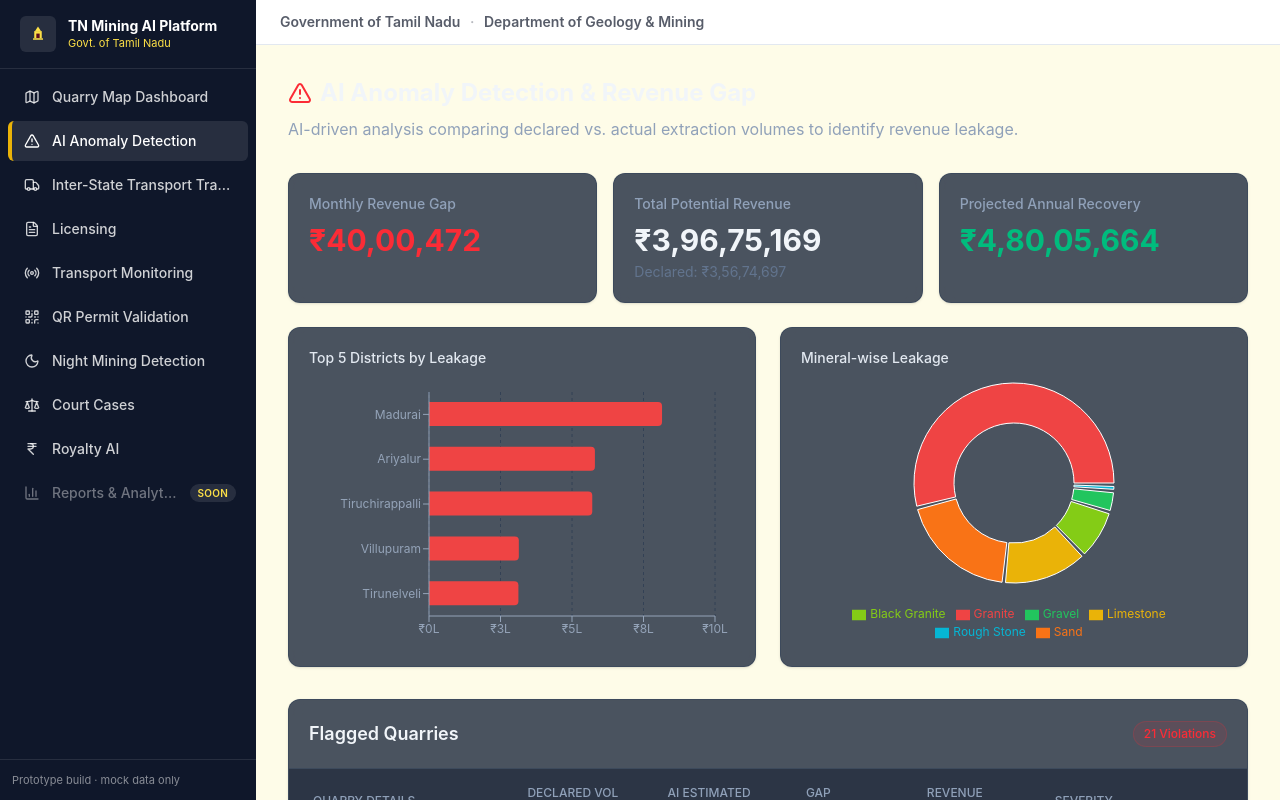
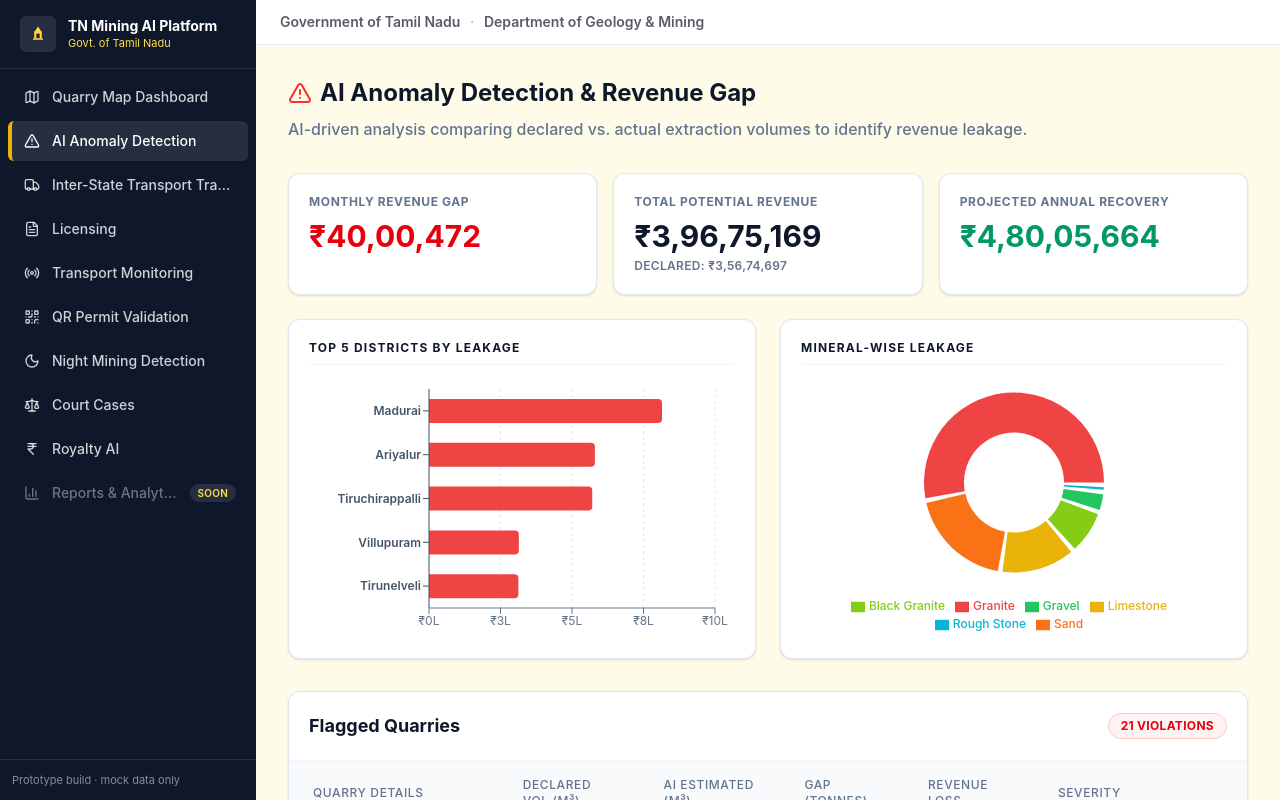
Before and after one commit to balajikarthik2004/tn_mining, a React (Vite) app: page /anomaly-detection in a window 1280 px wide. Built offline with nearby package versions, Linux system fonts and the light colour scheme.

Commit message:
updated anomaly detection

```diff
--- a/src/features/anomaly-detection/AnomalyDetectionPage.tsx
+++ b/src/features/anomaly-detection/AnomalyDetectionPage.tsx
@@ -16,11 +16,11 @@ export function AnomalyDetectionPage() {
   return (
     <div className="p-6 md:p-8 max-w-7xl mx-auto">
       <div className="mb-8">
-        <h1 className="text-2xl font-bold text-slate-100 flex items-center gap-2">
+        <h1 className="text-2xl font-bold text-brand-900 flex items-center gap-2">
           <AlertTriangle className="w-6 h-6 text-red-500" />
           AI Anomaly Detection & Revenue Gap
         </h1>
-        <p className="text-slate-400 mt-2">
+        <p className="text-slate-500 mt-2 font-medium">
           AI-driven analysis comparing declared vs. actual extraction volumes to identify revenue leakage.
         </p>
       </div>
--- a/src/features/anomaly-detection/AnomalyList.tsx
+++ b/src/features/anomaly-detection/AnomalyList.tsx
@@ -32,25 +32,25 @@ export function AnomalyList({ quarries }: Props) {
 
   if (anomalies.length === 0) {
     return (
-      <div className="bg-slate-800/80 backdrop-blur rounded-xl p-8 text-center border border-slate-700/50 shadow-sm">
-        <AlertTriangle className="w-12 h-12 text-slate-500 mx-auto mb-3 opacity-50" />
-        <p className="text-slate-400 font-medium">No anomalies detected.</p>
+      <div className="bg-white rounded-xl p-8 text-center border border-slate-200 shadow-sm">
+        <AlertTriangle className="w-12 h-12 text-slate-300 mx-auto mb-3" />
+        <p className="text-slate-600 font-medium">No anomalies detected.</p>
         <p className="text-slate-500 text-sm mt-1">All quarries are operating within expected limits.</p>
       </div>
     );
   }
 
   return (
-    <div className="bg-slate-800/80 backdrop-blur border border-slate-700/50 rounded-xl overflow-hidden shadow-sm">
-      <div className="p-5 border-b border-slate-700/50 flex justify-between items-center">
-        <h2 className="text-lg font-semibold text-slate-100">Flagged Quarries</h2>
-        <span className="bg-red-500/10 text-red-500 text-xs font-medium px-2.5 py-1 rounded-full border border-red-500/20">
+    <div className="bg-white border border-slate-200 rounded-xl overflow-hidden shadow-sm">
+      <div className="p-5 border-b border-slate-100 flex justify-between items-center">
+        <h2 className="text-lg font-bold text-brand-900">Flagged Quarries</h2>
+        <span className="bg-red-50 text-red-600 text-xs font-bold px-3 py-1 rounded-full border border-red-200 uppercase tracking-wide">
           {anomalies.length} Violations
         </span>
       </div>
       <div className="overflow-x-auto">
-        <table className="w-full text-left text-sm text-slate-300">
-          <thead className="text-xs text-slate-400 bg-slate-900/50 uppercase">
+        <table className="w-full text-left text-sm text-slate-600">
+          <thead className="text-xs text-slate-500 bg-slate-50 uppercase tracking-wider border-b border-slate-200">
             <tr>
               <th className="px-6 py-4 font-medium">Quarry Details</th>
               <th className="px-6 py-4 font-medium">Declared Vol (m³)</th>
@@ -61,31 +61,31 @@ export function AnomalyList({ quarries }: Props) {
               <th className="px-6 py-4"></th>
             </tr>
           </thead>
-          <tbody className="divide-y divide-slate-700/50">
+          <tbody className="divide-y divide-slate-100">
             {anomalies.map((anomaly) => (
-              <tr key={anomaly.id} className="hover:bg-slate-700/40 transition-colors group">
+              <tr key={anomaly.id} className="hover:bg-slate-50/80 transition-colors group">
                 <td className="px-6 py-4">
-                  <div className="font-medium text-slate-200">{anomaly.name}</div>
-                  <div className="text-xs text-slate-500 mt-0.5">{anomaly.district} • {anomaly.mineralType}</div>
+                  <div className="font-bold text-brand-900">{anomaly.name}</div>
+                  <div className="text-xs font-semibold text-slate-500 mt-0.5 uppercase tracking-wide">{anomaly.district} • {anomaly.mineralType}</div>
                 </td>
-                <td className="px-6 py-4 text-slate-400">{anomaly.declaredExtractionVolumeM3Monthly.toLocaleString()}</td>
-                <td className="px-6 py-4 font-medium text-orange-400">{anomaly.aiEstimatedExtractionVolumeM3Monthly.toLocaleString()}</td>
-                <td className="px-6 py-4 font-semibold text-red-400">{Math.round(anomaly.gapTonnes).toLocaleString()} t</td>
-                <td className="px-6 py-4 text-slate-200 font-medium">{formatINR(anomaly.revenueLoss)}</td>
+                <td className="px-6 py-4 font-semibold text-slate-600">{anomaly.declaredExtractionVolumeM3Monthly.toLocaleString()}</td>
+                <td className="px-6 py-4 font-bold text-orange-600">{anomaly.aiEstimatedExtractionVolumeM3Monthly.toLocaleString()}</td>
+                <td className="px-6 py-4 font-bold text-red-600">{Math.round(anomaly.gapTonnes).toLocaleString()} t</td>
+                <td className="px-6 py-4 text-slate-700 font-bold">{formatINR(anomaly.revenueLoss)}</td>
                 <td className="px-6 py-4">
-                  <span className={`inline-flex items-center gap-1.5 px-2.5 py-1 rounded-full text-xs font-medium ${
-                    anomaly.severity === "High" ? "bg-red-500/10 text-red-400 border border-red-500/20" :
-                    anomaly.severity === "Medium" ? "bg-orange-500/10 text-orange-400 border border-orange-500/20" :
-                    "bg-yellow-500/10 text-yellow-400 border border-yellow-500/20"
+                  <span className={`inline-flex items-center gap-1.5 px-2.5 py-1 rounded-full text-[10px] font-bold uppercase tracking-wider ${
+                    anomaly.severity === "High" ? "bg-red-50 text-red-700 border border-red-200" :
+                    anomaly.severity === "Medium" ? "bg-orange-50 text-orange-700 border border-orange-200" :
+                    "bg-amber-50 text-amber-700 border border-amber-200"
                   }`}>
-                    <AlertTriangle className="w-3.5 h-3.5" />
+                    <AlertTriangle className="w-3 h-3" />
                     {anomaly.severity}
                   </span>
                 </td>
                 <td className="px-6 py-4 text-right">
                   <Link
                     to={`/anomaly-detection/${anomaly.id}`}
-                    className="inline-flex items-center justify-center w-8 h-8 rounded-lg bg-slate-700/50 text-slate-400 hover:bg-indigo-500 hover:text-white transition-all group-hover:scale-110"
+                    className="inline-flex items-center justify-center w-8 h-8 rounded-lg bg-slate-100 text-slate-400 hover:bg-brand-900 hover:text-white transition-all group-hover:scale-105"
                   >
                     <ChevronRight className="w-4 h-4" />
                   </Link>
--- a/src/features/anomaly-detection/RevenueGapDashboard.tsx
+++ b/src/features/anomaly-detection/RevenueGapDashboard.tsx
@@ -52,34 +52,34 @@ export function RevenueGapDashboard({ quarries }: Props) {
   return (
     <div className="space-y-6 mb-8">
       <div className="grid grid-cols-1 md:grid-cols-3 gap-4">
-        <div className="bg-slate-800/80 backdrop-blur border border-slate-700/50 rounded-xl p-5 shadow-sm">
-          <h3 className="text-sm font-medium text-slate-400">Monthly Revenue Gap</h3>
-          <p className="text-3xl font-bold text-red-500 mt-2">{formatINR(data.totalGap)}</p>
+        <div className="bg-white border border-slate-200 rounded-xl p-5 shadow-sm">
+          <h3 className="text-xs font-bold text-slate-500 uppercase tracking-wider">Monthly Revenue Gap</h3>
+          <p className="text-3xl font-bold text-red-600 mt-2">{formatINR(data.totalGap)}</p>
         </div>
-        <div className="bg-slate-800/80 backdrop-blur border border-slate-700/50 rounded-xl p-5 shadow-sm">
-          <h3 className="text-sm font-medium text-slate-400">Total Potential Revenue</h3>
-          <p className="text-3xl font-bold text-slate-100 mt-2">{formatINR(data.totalPotentialRevenue)}</p>
-          <p className="text-sm text-slate-500 mt-1">Declared: {formatINR(data.totalDeclaredRevenue)}</p>
+        <div className="bg-white border border-slate-200 rounded-xl p-5 shadow-sm">
+          <h3 className="text-xs font-bold text-slate-500 uppercase tracking-wider">Total Potential Revenue</h3>
+          <p className="text-3xl font-bold text-brand-900 mt-2">{formatINR(data.totalPotentialRevenue)}</p>
+          <p className="text-xs font-semibold text-slate-500 mt-1 uppercase tracking-wide">Declared: {formatINR(data.totalDeclaredRevenue)}</p>
         </div>
-        <div className="bg-slate-800/80 backdrop-blur border border-slate-700/50 rounded-xl p-5 shadow-sm">
-          <h3 className="text-sm font-medium text-slate-400">Projected Annual Recovery</h3>
-          <p className="text-3xl font-bold text-emerald-500 mt-2">{formatINR(data.projectedAnnualRecovery)}</p>
+        <div className="bg-white border border-slate-200 rounded-xl p-5 shadow-sm">
+          <h3 className="text-xs font-bold text-slate-500 uppercase tracking-wider">Projected Annual Recovery</h3>
+          <p className="text-3xl font-bold text-emerald-600 mt-2">{formatINR(data.projectedAnnualRecovery)}</p>
         </div>
       </div>
 
       <div className="grid grid-cols-1 md:grid-cols-2 gap-6">
-        <div className="bg-slate-800/80 backdrop-blur border border-slate-700/50 rounded-xl p-5 shadow-sm h-[340px] flex flex-col">
-          <h3 className="text-sm font-medium text-slate-200 mb-6">Top 5 Districts by Leakage</h3>
+        <div className="bg-white border border-slate-200 rounded-xl p-5 shadow-sm h-[340px] flex flex-col">
+          <h3 className="text-xs font-bold text-brand-900 uppercase tracking-widest mb-6 border-b border-slate-100 pb-2">Top 5 Districts by Leakage</h3>
           <div className="flex-1 min-h-0">
             <ResponsiveContainer width="100%" height="100%">
               <BarChart data={data.districtChartData} layout="vertical" margin={{ left: 40, right: 20, top: 0, bottom: 0 }}>
-                <CartesianGrid strokeDasharray="3 3" stroke="#334155" horizontal={false} />
-                <XAxis type="number" stroke="#94a3b8" tickFormatter={(v) => `₹${(v/100000).toFixed(0)}L`} fontSize={12} />
-                <YAxis dataKey="name" type="category" stroke="#94a3b8" width={80} fontSize={12} />
+                <CartesianGrid strokeDasharray="3 3" stroke="#e2e8f0" horizontal={false} />
+                <XAxis type="number" stroke="#64748b" tickFormatter={(v) => `₹${(v/100000).toFixed(0)}L`} fontSize={12} />
+                <YAxis dataKey="name" type="category" stroke="#475569" width={80} fontSize={12} fontWeight={600} />
                 <Tooltip
                   formatter={(value: any) => [formatINR(value as number), "Revenue Loss"]}
-                  contentStyle={{ backgroundColor: '#0f172a', borderColor: '#334155', color: '#f8fafc', borderRadius: '0.5rem' }}
-                  cursor={{ fill: '#334155', opacity: 0.4 }}
+                  contentStyle={{ backgroundColor: '#ffffff', borderColor: '#e2e8f0', color: '#0f172a', borderRadius: '0.5rem', boxShadow: '0 4px 6px -1px rgb(0 0 0 / 0.1)' }}
+                  cursor={{ fill: '#f1f5f9', opacity: 0.8 }}
                 />
                 <Bar dataKey="value" fill="#ef4444" radius={[0, 4, 4, 0]} barSize={24} />
               </BarChart>
@@ -87,8 +87,8 @@ export function RevenueGapDashboard({ quarries }: Props) {
           </div>
         </div>
 
-        <div className="bg-slate-800/80 backdrop-blur border border-slate-700/50 rounded-xl p-5 shadow-sm h-[340px] flex flex-col">
-          <h3 className="text-sm font-medium text-slate-200 mb-2">Mineral-wise Leakage</h3>
+        <div className="bg-white border border-slate-200 rounded-xl p-5 shadow-sm h-[340px] flex flex-col">
+          <h3 className="text-xs font-bold text-brand-900 uppercase tracking-widest mb-2 border-b border-slate-100 pb-2">Mineral-wise Leakage</h3>
           <div className="flex-1 min-h-0">
             <ResponsiveContainer width="100%" height="100%">
               <PieChart>
@@ -98,9 +98,10 @@ export function RevenueGapDashboard({ quarries }: Props) {
                   nameKey="name"
                   cx="50%"
                   cy="50%"
-                  outerRadius={100}
-                  innerRadius={60}
-                  paddingAngle={2}
+                  outerRadius={90}
+                  innerRadius={50}
+                  paddingAngle={3}
+                  stroke="none"
                 >
                   {data.mineralChartData.map((_, index) => (
                     <Cell key={`cell-${index}`} fill={COLORS[index % COLORS.length]} />
@@ -108,9 +109,9 @@ export function RevenueGapDashboard({ quarries }: Props) {
                 </Pie>
                 <Tooltip
                   formatter={(value: any) => [formatINR(value as number), "Revenue Loss"]}
-                  contentStyle={{ backgroundColor: '#0f172a', borderColor: '#334155', color: '#f8fafc', borderRadius: '0.5rem' }}
+                  contentStyle={{ backgroundColor: '#ffffff', borderColor: '#e2e8f0', color: '#0f172a', borderRadius: '0.5rem', boxShadow: '0 4px 6px -1px rgb(0 0 0 / 0.1)' }}
                 />
-                <Legend wrapperStyle={{ fontSize: '12px', paddingTop: '20px' }} />
+                <Legend wrapperStyle={{ fontSize: '12px', paddingTop: '10px', color: '#475569', fontWeight: 500 }} />
               </PieChart>
             </ResponsiveContainer>
           </div>
--- a/src/main.tsx
+++ b/src/main.tsx
@@ -2,6 +2,12 @@ import { StrictMode } from "react";
 import { createRoot } from "react-dom/client";
 import "./index.css";
 import App from "./app/App.tsx";
+
+import * as maplibregl from "maplibre-gl";
+import "maplibre-gl/dist/maplibre-gl.css";
+import workerUrl from "maplibre-gl/dist/maplibre-gl-worker.mjs?worker&url";
+
+maplibregl.setWorkerUrl(workerUrl);
 
 createRoot(document.getElementById("root")!).render(
   <StrictMode>
```
